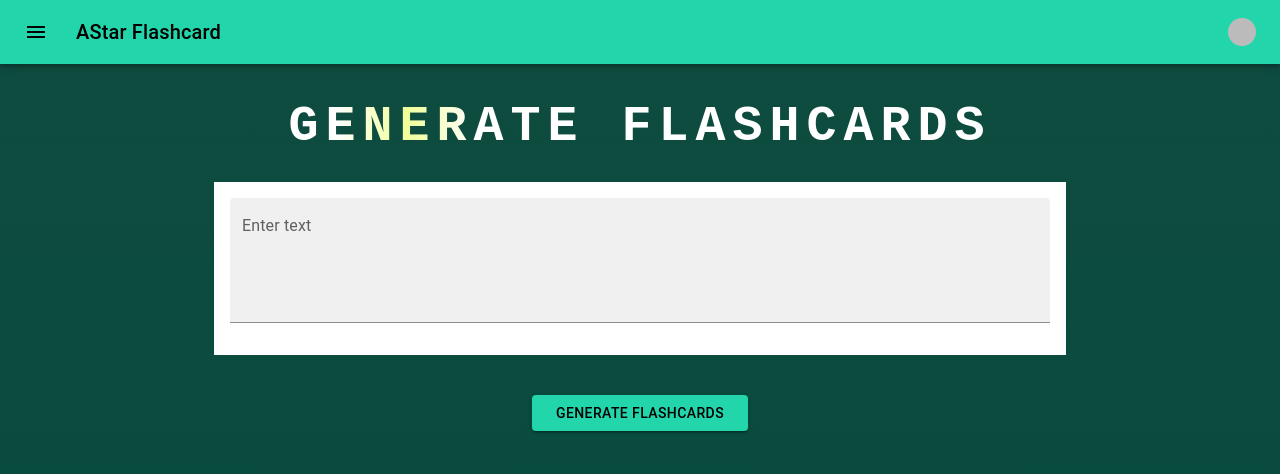
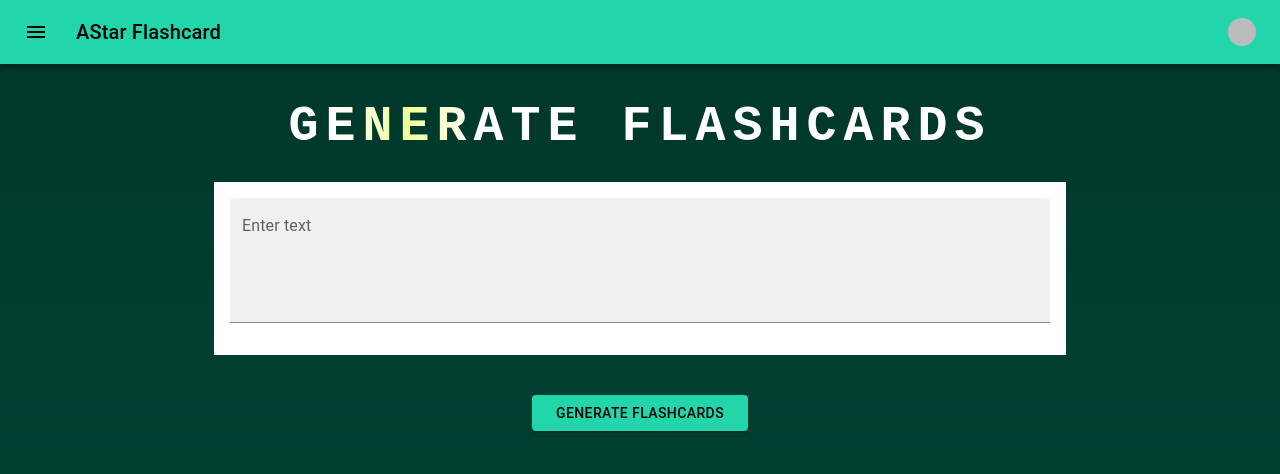
Before and after one commit to Shoheicode/Project-4-AI-Flashcards, a Next.js app: page /generate in a window 1280 px wide. Shown: the top 474 px of the page. Built offline with nearby package versions, Linux system fonts and the light colour scheme; no server answers; sample sign-in values are in the browser's storage; some icons are missing.

Commit message:
good hover

```diff
--- a/app/generate/text.css
+++ b/app/generate/text.css
@@ -11,6 +11,11 @@
     cursor: pointer;
     text-transform: uppercase;
   }
+
+.buttonC:hover{
+  color: white;
+  background-color: #1db18f!important;
+}
 
   #generateText {
     background: linear-gradient(to right, hsl(0, 0%, 100%) 0, hsl(69, 100%, 80%) 10%, hsl(0, 0%, 100%) 20%);
@@ -38,7 +43,7 @@
   .moving-background-flashcard {
     width: 100%;
     height: 100vh;
-    background: linear-gradient(180deg, #37474d, #004d3b);
+    background: linear-gradient(180deg, #000000, #004d3b);
     background-size: 400% 400%;
     animation: gradient 15s ease infinite;
   }
```
